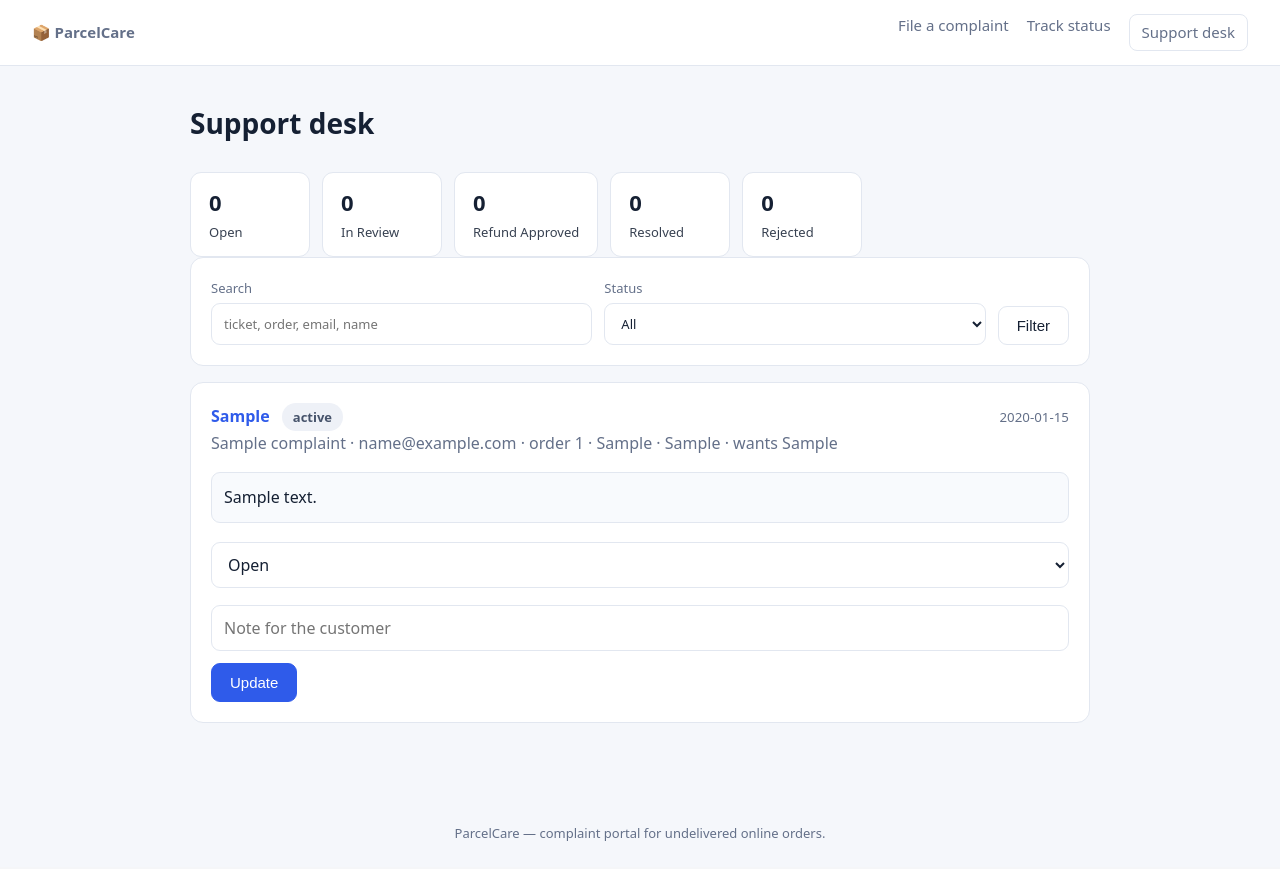
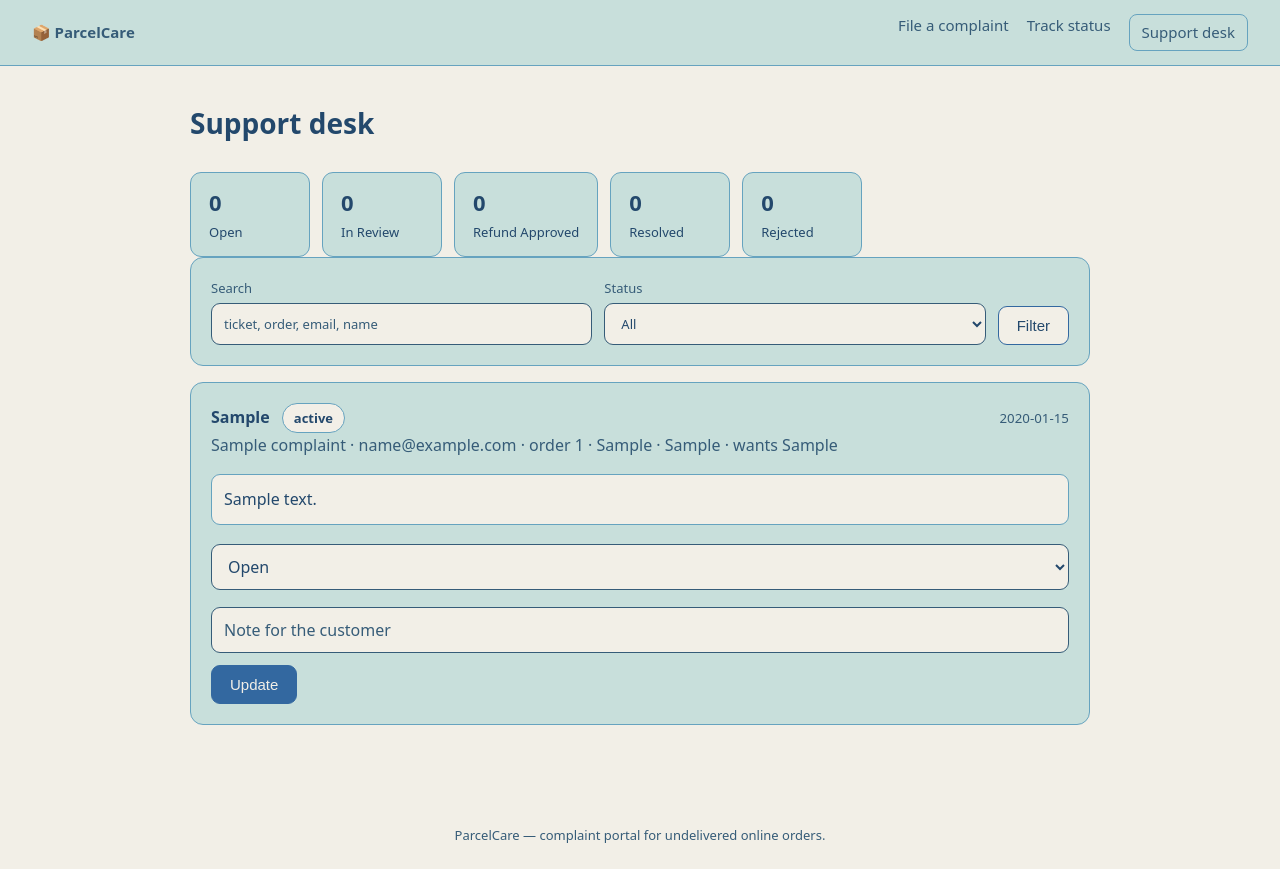
Before and after one commit to SUDI-IEER/Parcel-complaint, a Flask app: page /admin in a window 1280 px wide. Before the commit the page ends 841 px from the top, so only its background shows below. Run offline with Flask 3, Linux system fonts and the light colour scheme; tables that the repository leaves empty hold one stand-in row (values such as "Sample post").

Commit message:
Apply blue teal mint and cream website palette
Co-Authored-By: Devin AI <158243242+devin-ai-integration[bot]@users.noreply.github.com>

```diff
--- a/static/style.css
+++ b/static/style.css
@@ -1,62 +1,68 @@
-:root{--bg:#f5f7fb;--ink:#152033;--muted:#647089;--line:#e2e7f0;--brand:#2f5bea;--brand-d:#1f3fad}
+:root{--bg:#f2efe7;--surface:#c8dfdb;--accent:#66a3bf;--ink:#23486c;--muted:#365c78;--line:var(--accent);--brand:#3368a0;--brand-d:#23486c}
 *{box-sizing:border-box}
 body{margin:0;background:var(--bg);color:var(--ink);font:16px/1.55 system-ui,-apple-system,"Segoe UI",Roboto,sans-serif}
-.nav{display:flex;align-items:center;justify-content:space-between;gap:16px;padding:14px 32px;background:#fff;border-bottom:1px solid var(--line);position:sticky;top:0;z-index:5}
+.nav{display:flex;align-items:center;justify-content:space-between;gap:16px;padding:14px 32px;background:var(--surface);border-bottom:1px solid var(--line);position:sticky;top:0;z-index:5}
 .brand{font-weight:700;font-size:19px;color:var(--ink);text-decoration:none}
 .nav nav{display:flex;gap:18px}
 .nav a{color:var(--muted);text-decoration:none;font-size:15px}
-.nav nav a:hover{color:var(--brand)}
+.nav nav a:hover{color:var(--brand-d);text-decoration:underline}
 .admin-link{border:1px solid var(--line);padding:6px 12px;border-radius:8px}
 main{max-width:940px;margin:0 auto;padding:28px 20px 60px}
 h1{font-size:28px;margin:8px 0 4px}
 h2{font-size:20px;margin:28px 0 10px}
 .sub{color:var(--muted);margin:0 0 16px}
-.hero{background:linear-gradient(135deg,#2f5bea,#5b8cff);color:#fff;border-radius:16px;padding:40px 32px;margin-bottom:24px}
+.hero{background:var(--brand);color:var(--bg);border-bottom:6px solid var(--accent);border-radius:16px;padding:40px 32px;margin-bottom:24px}
 .hero h1{font-size:34px;margin:0 0 8px}
-.hero p{max-width:620px;opacity:.92;margin:0 0 20px}
+.hero p{max-width:620px;margin:0 0 20px}
 .cta{display:flex;gap:12px;flex-wrap:wrap}
-.btn{display:inline-block;border:1px solid var(--line);background:#fff;color:var(--ink);padding:10px 18px;border-radius:9px;text-decoration:none;font-size:15px;cursor:pointer}
-.btn.primary{background:var(--brand);border-color:var(--brand);color:#fff}
+.btn{display:inline-block;border:1px solid var(--brand);background:var(--bg);color:var(--ink);padding:10px 18px;border-radius:9px;text-decoration:none;font-size:15px;cursor:pointer}
+.btn:hover{background:var(--surface)}
+.btn.primary{background:var(--brand);border-color:var(--brand);color:var(--bg)}
 .btn.primary:hover{background:var(--brand-d)}
-.hero .btn{border-color:transparent}
+.hero .btn{background:transparent;color:var(--bg);border-color:var(--bg)}
+.hero .btn.primary{background:var(--bg);color:var(--brand)}
+.hero .btn:hover{background:var(--surface);border-color:var(--surface);color:var(--ink)}
+a:focus-visible,button:focus-visible{outline:2px solid var(--brand-d);outline-offset:3px}
+.hero a:focus-visible{outline-color:var(--bg)}
 .stats{display:flex;gap:12px;flex-wrap:wrap;margin-top:26px}
-.stat{background:rgba(255,255,255,.16);border-radius:11px;padding:12px 18px;min-width:120px}
-main > .stats .stat{background:#fff;border:1px solid var(--line)}
+.stat{background:var(--surface);color:var(--ink);border-radius:11px;padding:12px 18px;min-width:120px}
+main > .stats .stat{border:1px solid var(--line)}
 .stat strong{display:block;font-size:22px}
-.stat span{font-size:13px;opacity:.85}
+.stat span{font-size:13px}
 .cards{display:grid;grid-template-columns:repeat(auto-fit,minmax(240px,1fr));gap:14px}
-.card{background:#fff;border:1px solid var(--line);border-radius:13px;padding:18px}
-.card h3{margin:0 0 6px;color:var(--brand);font-size:18px;font-weight:800}
+.card{background:var(--surface);border:1px solid var(--line);border-radius:13px;padding:18px}
+.card h3{margin:0 0 6px;color:var(--brand-d);font-size:18px;font-weight:800}
 .card p{margin:0;color:var(--muted);font-size:13px}
-.panel{background:#fff;border:1px solid var(--line);border-radius:13px;padding:20px;margin-bottom:16px}
+.panel{background:var(--surface);border:1px solid var(--line);border-radius:13px;padding:20px;margin-bottom:16px}
 .form label{display:block;font-size:13px;color:var(--muted);margin-bottom:12px}
 .grid2{display:grid;grid-template-columns:1fr 1fr;gap:0 16px}
-input,select,textarea{width:100%;margin-top:5px;padding:10px 12px;border:1px solid var(--line);border-radius:9px;font:inherit;background:#fff;color:var(--ink)}
+input,select,textarea{width:100%;margin-top:5px;padding:10px 12px;border:1px solid var(--muted);border-radius:9px;font:inherit;background:var(--bg);color:var(--ink)}
+input::placeholder,textarea::placeholder{color:var(--muted);opacity:1}
 textarea{resize:vertical}
-input:focus,select:focus,textarea:focus{outline:2px solid #c3d2ff;border-color:var(--brand)}
+input:focus,select:focus,textarea:focus{outline:2px solid var(--brand-d);outline-offset:2px;border-color:var(--brand)}
 .form.inline{display:flex;gap:12px;align-items:flex-end;flex-wrap:wrap}
 .form.inline label{flex:1;min-width:180px;margin-bottom:0}
 .form.inline input[name=note]{min-width:220px}
 .flash{padding:11px 14px;border-radius:9px;margin-bottom:14px;font-size:14px}
-.flash.error{background:#fdecec;color:#992222;border:1px solid #f6c9c9}
-.flash.ok{background:#e9f7ee;color:#1d6b3a;border:1px solid #c3e8d1}
+.flash.error{background:var(--bg);color:var(--ink);border:1px solid var(--brand);border-left-width:4px}
+.flash.ok{background:var(--surface);color:var(--ink);border:1px solid var(--line)}
 .ticket-head{display:flex;justify-content:space-between;align-items:center;gap:12px;flex-wrap:wrap}
-.badge{display:inline-block;padding:4px 11px;border-radius:999px;font-size:13px;font-weight:600;background:#eef1f7;color:#46536b}
-.s-open{background:#e8f0ff;color:#24479e}
-.s-in-review{background:#fff3da;color:#8a5b09}
-.s-refund-approved{background:#e6f6ee;color:#17693d}
-.s-resolved{background:#e3f3e8;color:#1c6135}
-.s-rejected{background:#fdeaea;color:#98282d}
+.badge{display:inline-block;padding:4px 11px;border:1px solid var(--line);border-radius:999px;font-size:13px;font-weight:600;background:var(--bg);color:var(--ink)}
+.s-open{border-color:var(--brand)}
+.s-in-review{border-color:var(--accent);border-style:dashed}
+.s-refund-approved{background:var(--surface);border-color:var(--brand)}
+.s-resolved{background:var(--brand);color:var(--bg);border-color:var(--brand)}
+.s-rejected{background:var(--brand-d);color:var(--bg);border-color:var(--brand-d)}
 .details{display:grid;grid-template-columns:1fr 1fr;gap:10px 18px;margin:0 0 14px}
 .details dt{font-size:12px;color:var(--muted);text-transform:uppercase;letter-spacing:.04em}
 .details dd{margin:2px 0 0}
-.desc{white-space:pre-wrap;background:#f8fafd;border:1px solid var(--line);border-radius:9px;padding:12px;margin:0 0 14px}
+.desc{white-space:pre-wrap;background:var(--bg);border:1px solid var(--line);border-radius:9px;padding:12px;margin:0 0 14px}
 .timeline{list-style:none;padding:0;margin:0}
-.timeline li{background:#fff;border:1px solid var(--line);border-left:3px solid var(--brand);border-radius:10px;padding:12px 16px;margin-bottom:10px}
+.timeline li{background:var(--surface);border:1px solid var(--line);border-left:3px solid var(--brand);border-radius:10px;padding:12px 16px;margin-bottom:10px}
 .timeline p{margin:8px 0 4px}
 .timeline small{color:var(--muted)}
 .row-head{display:flex;justify-content:space-between;align-items:center;gap:10px}
 .row-head small{color:var(--muted)}
-.ticket{font-weight:700;color:var(--brand);text-decoration:none;margin-right:8px}
+.ticket{font-weight:700;color:var(--brand-d);text-decoration:none;margin-right:8px}
 footer{text-align:center;color:var(--muted);font-size:13px;padding:24px}
 @media(max-width:640px){.grid2,.details{grid-template-columns:1fr}main{padding:20px 14px 50px}}
```
